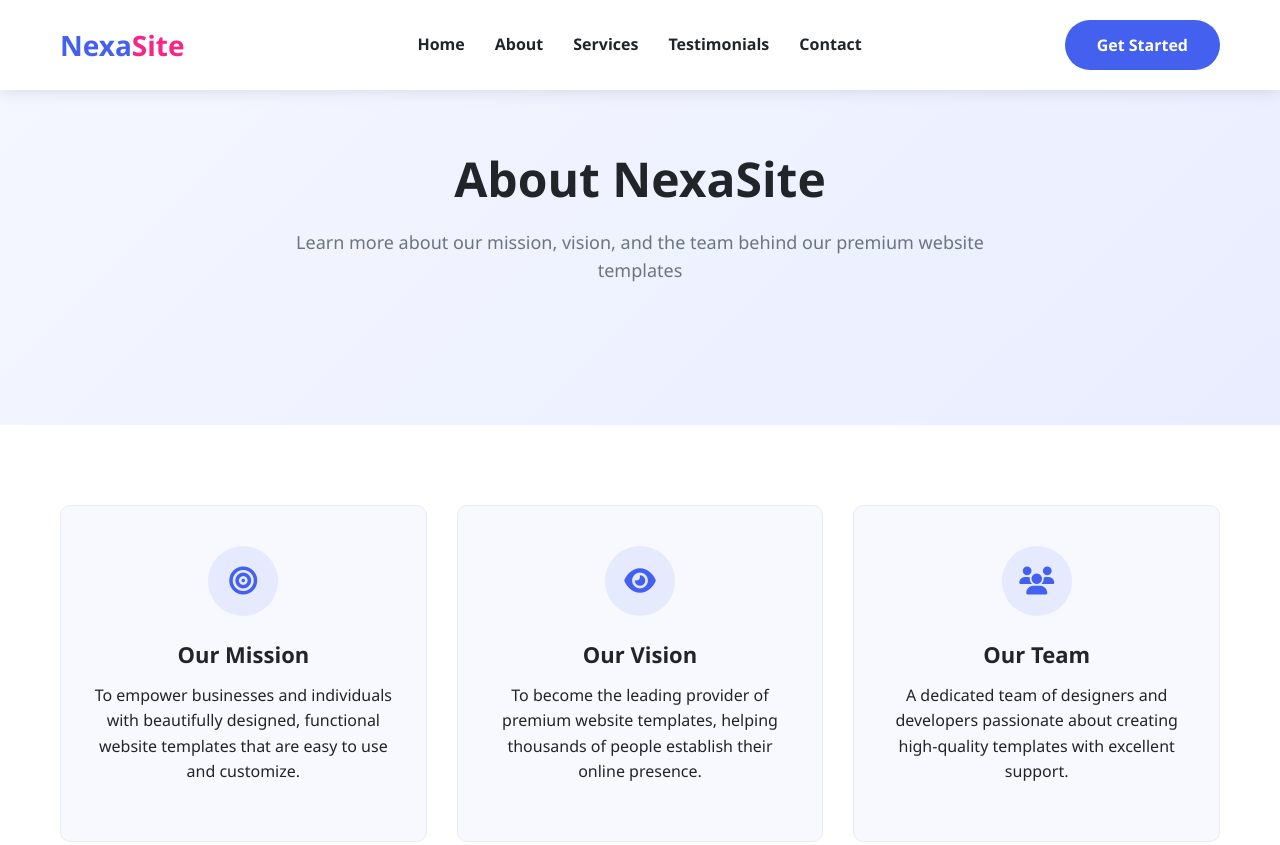
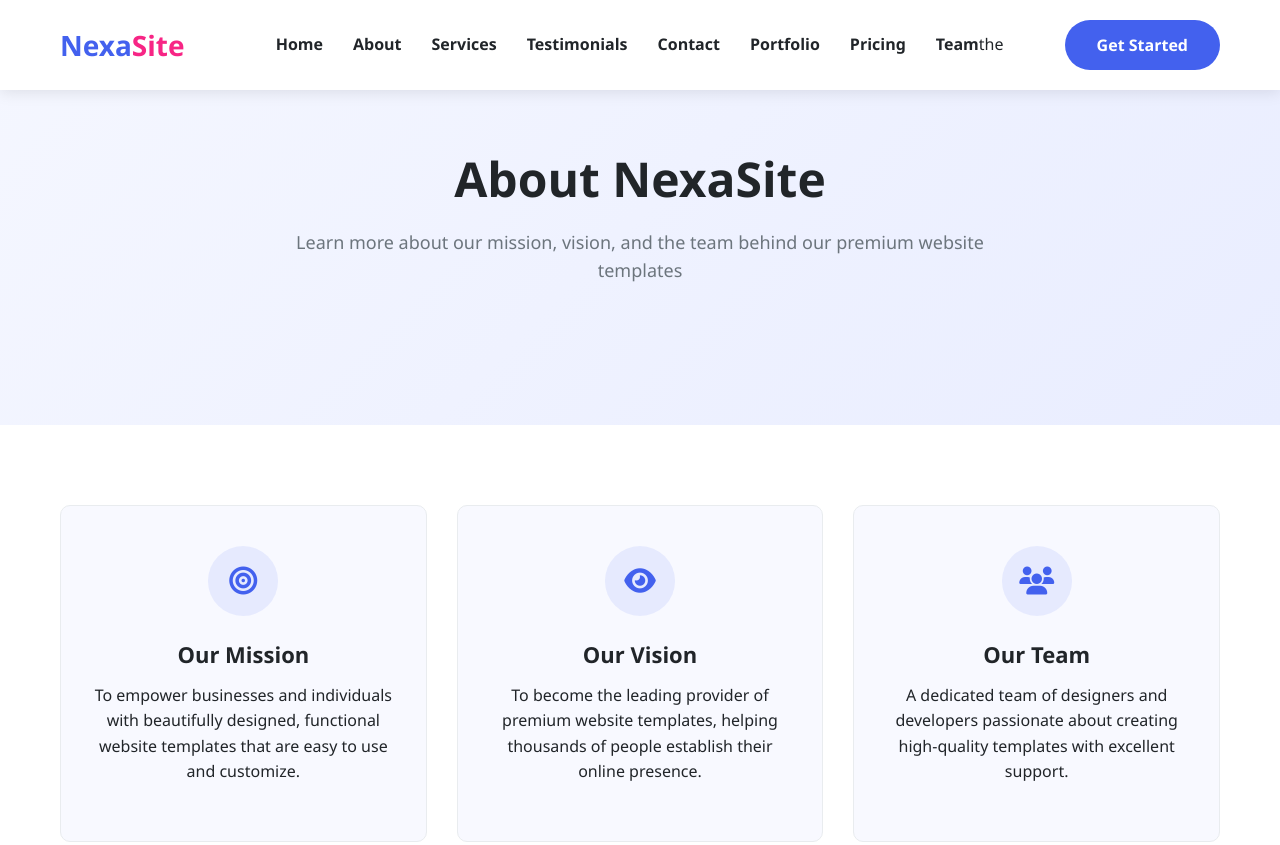
Before and after one commit to Satemgelial/nexasite-template, a plain HTML site: page pages/about.html in a window 1280 px wide. Shown: the top 845 px of the page. Drawn offline with Linux system fonts and the light colour scheme.

Commit message:
Add Portfolio, Pricing, and Team links to About page

```diff
--- a/pages/about.html
+++ b/pages/about.html
@@ -19,6 +19,9 @@
                     <li><a href="services.html">Services</a></li>
                     <li><a href="../index.html#testimonials">Testimonials</a></li>
                     <li><a href="contact.html">Contact</a></li>
+                    <li><a href="pages/portfolio.html">Portfolio</a></li>
+                    <li><a href="pages/pricing.html">Pricing</a></li>
+                    <li><a href="pages/team.html">Team</a></li>the
                 </ul>
 
                 <button class="cta-button">Get Started</button>
```
